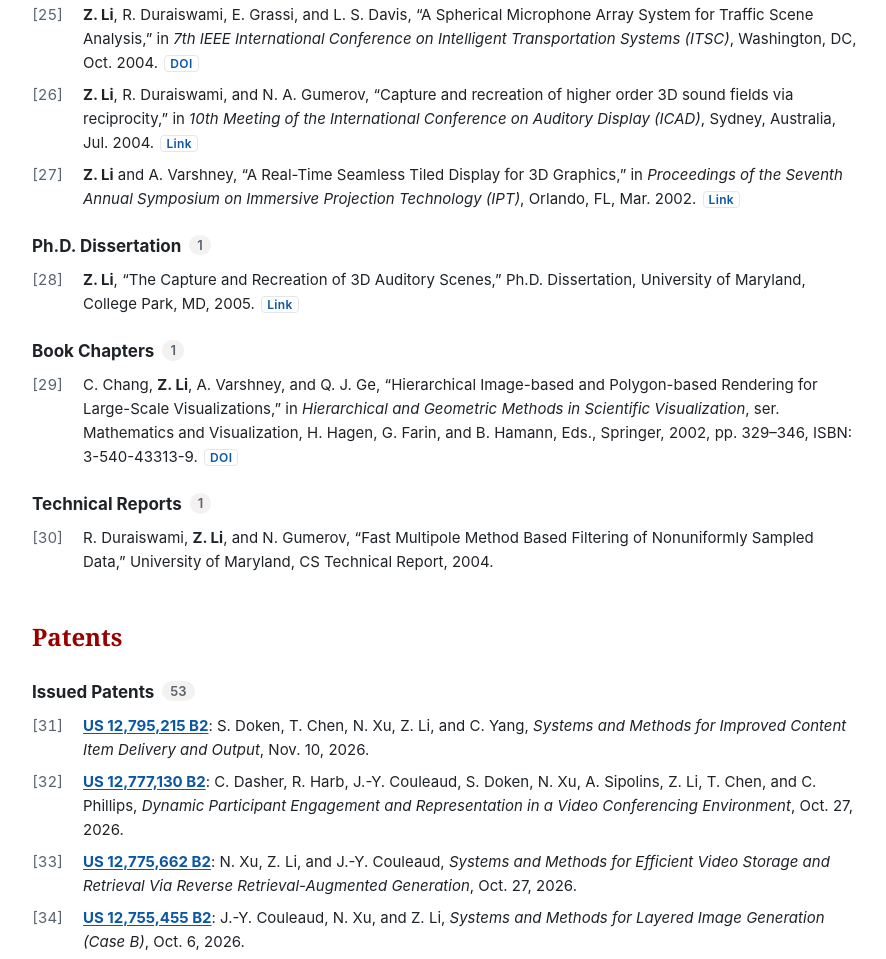
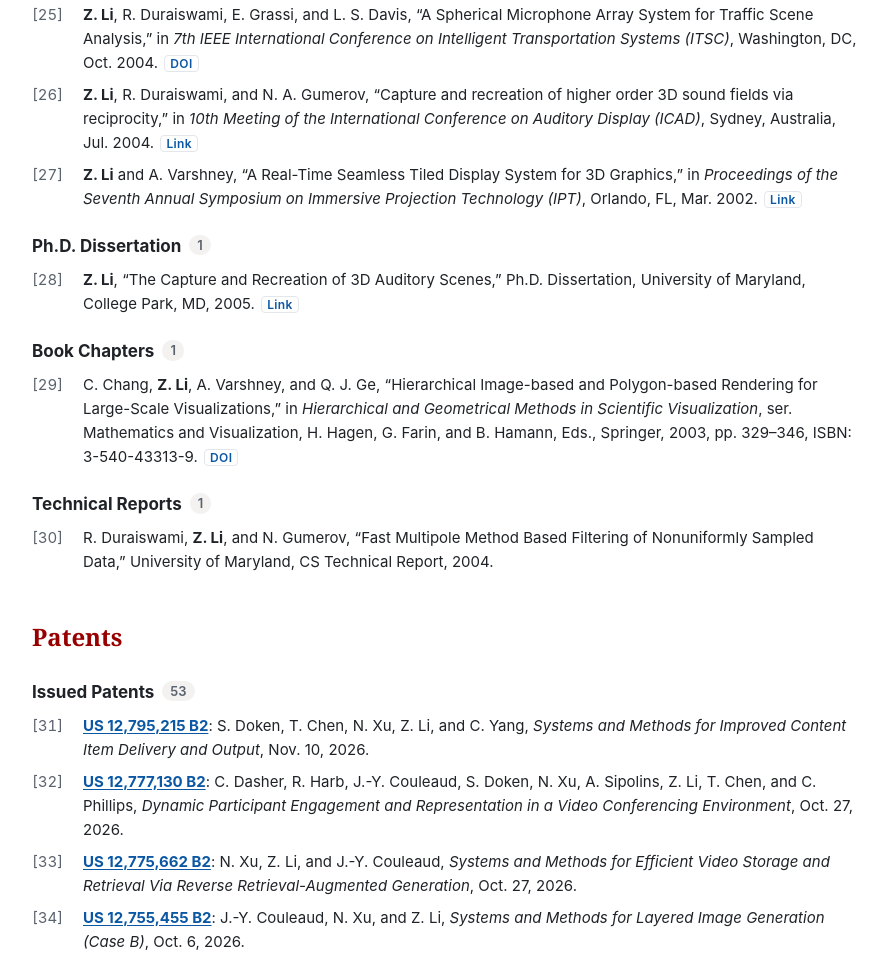
Before and after one commit to zhiyunli/zhiyunli.github.io, a plain HTML site: page index.html in a window 1280 px wide. Shown: the part 1968-2927 px from the top of the page, without its empty margins (194-1080 px from the left). Drawn offline with Linux system fonts and the light colour scheme.

Commit message:
Correct the IPT 2002 title and the Springer book title and year
Co-Authored-By: Claude Opus 5.5 <noreply@anthropic.com>

```diff
--- a/index.html
+++ b/index.html
@@ -82,7 +82,7 @@ footer { color: var(--muted); font-size: 13px; padding: 24px 0 40px; border-top:
   <li><span class="n">[24]</span><span><strong>Z. Li</strong>, R. Duraiswami, and L. S. Davis, “Recording and Reproducing High Order Surround Auditory Scenes for Mixed and Augmented Reality,” in <i>3rd IEEE and ACM International Symposium on Mixed and Augmented Reality (ISMAR)</i>, Nov. 2004, pp. 240–249. <a class="doi" href="https://doi.org/10.1109/ISMAR.2004.51">DOI</a></span></li>
   <li><span class="n">[25]</span><span><strong>Z. Li</strong>, R. Duraiswami, E. Grassi, and L. S. Davis, “A Spherical Microphone Array System for Traffic Scene Analysis,” in <i>7th IEEE International Conference on Intelligent Transportation Systems (ITSC)</i>, Washington, DC, Oct. 2004. <a class="doi" href="https://doi.org/10.1109/ITSC.2004.1398921">DOI</a></span></li>
   <li><span class="n">[26]</span><span><strong>Z. Li</strong>, R. Duraiswami, and N. A. Gumerov, “Capture and recreation of higher order 3D sound fields via reciprocity,” in <i>10th Meeting of the International Conference on Auditory Display (ICAD)</i>, Sydney, Australia, Jul. 2004. <a class="doi" href="https://hdl.handle.net/1853/50834">Link</a></span></li>
-  <li><span class="n">[27]</span><span><strong>Z. Li</strong> and A. Varshney, “A Real-Time Seamless Tiled Display for 3D Graphics,” in <i>Proceedings of the Seventh Annual Symposium on Immersive Projection Technology (IPT)</i>, Orlando, FL, Mar. 2002. <a class="doi" href="https://www.cs.umd.edu/gvil/papers/ipt02.pdf">Link</a></span></li>
+  <li><span class="n">[27]</span><span><strong>Z. Li</strong> and A. Varshney, “A Real-Time Seamless Tiled Display System for 3D Graphics,” in <i>Proceedings of the Seventh Annual Symposium on Immersive Projection Technology (IPT)</i>, Orlando, FL, Mar. 2002. <a class="doi" href="https://www.cs.umd.edu/gvil/papers/ipt02.pdf">Link</a></span></li>
 </ol>
 <h3>Ph.D. Dissertation <span class="count">1</span></h3>
 <ol class="bib">
@@ -90,7 +90,7 @@ footer { color: var(--muted); font-size: 13px; padding: 24px 0 40px; border-top:
 </ol>
 <h3>Book Chapters <span class="count">1</span></h3>
 <ol class="bib">
-  <li><span class="n">[29]</span><span>C. Chang, <strong>Z. Li</strong>, A. Varshney, and Q. J. Ge, “Hierarchical Image-based and Polygon-based Rendering for Large-Scale Visualizations,” in <i>Hierarchical and Geometric Methods in Scientific Visualization</i>, ser. Mathematics and Visualization, H. Hagen, G. Farin, and B. Hamann, Eds., Springer, 2002, pp. 329–346, ISBN: 3-540-43313-9. <a class="doi" href="https://doi.org/10.1007/978-3-642-55787-3_20">DOI</a></span></li>
+  <li><span class="n">[29]</span><span>C. Chang, <strong>Z. Li</strong>, A. Varshney, and Q. J. Ge, “Hierarchical Image-based and Polygon-based Rendering for Large-Scale Visualizations,” in <i>Hierarchical and Geometrical Methods in Scientific Visualization</i>, ser. Mathematics and Visualization, H. Hagen, G. Farin, and B. Hamann, Eds., Springer, 2003, pp. 329–346, ISBN: 3-540-43313-9. <a class="doi" href="https://doi.org/10.1007/978-3-642-55787-3_20">DOI</a></span></li>
 </ol>
 <h3>Technical Reports <span class="count">1</span></h3>
 <ol class="bib">
```
